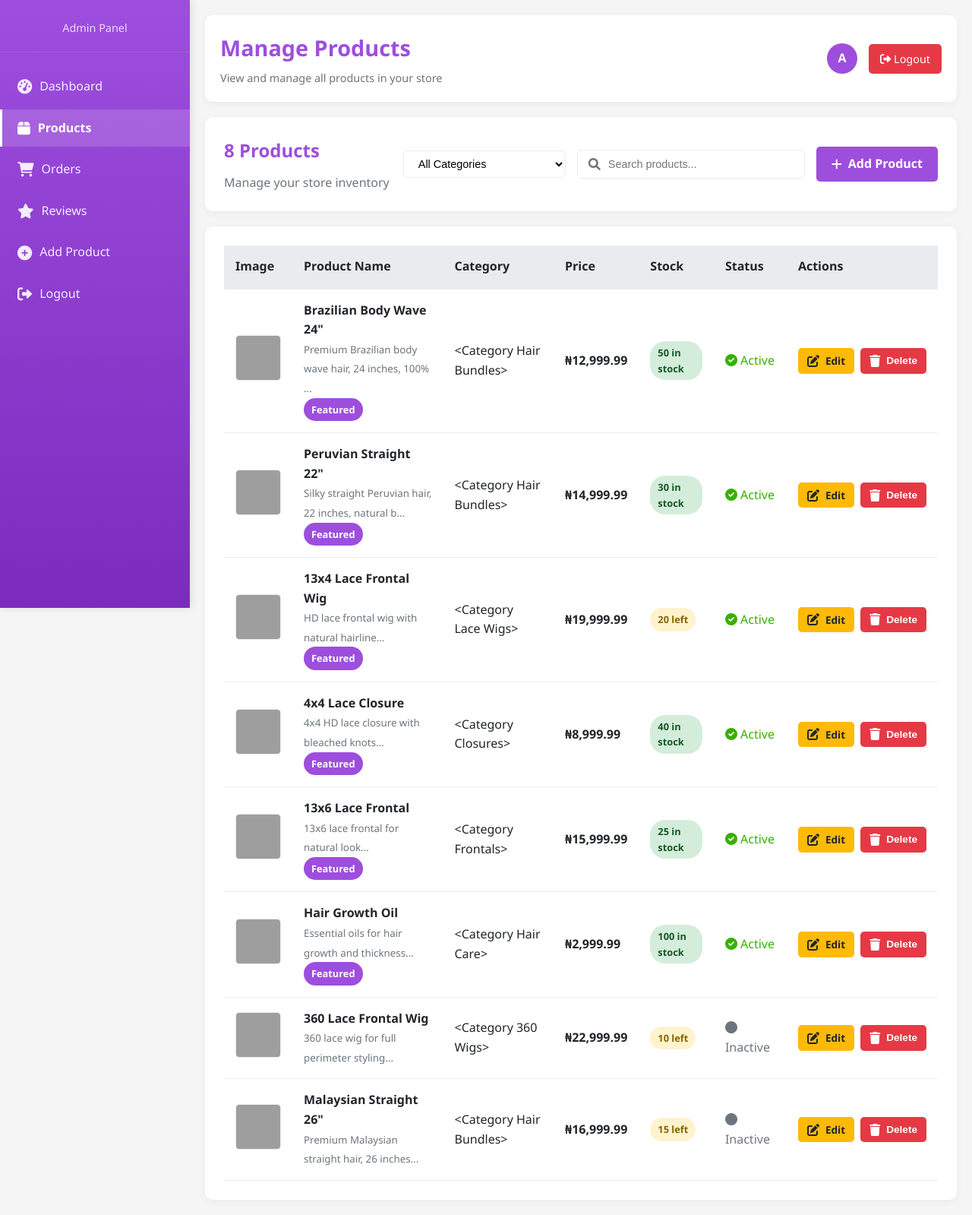
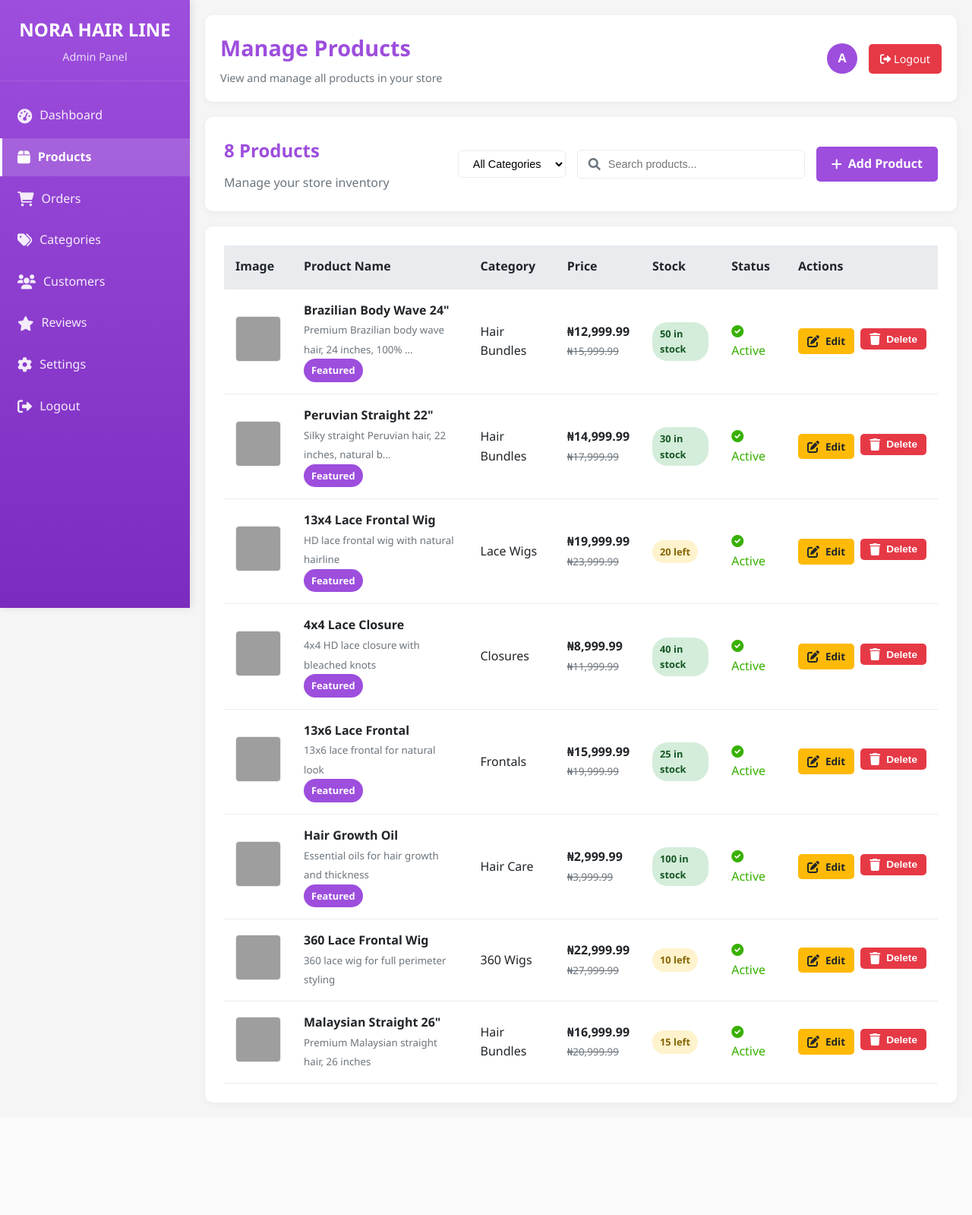
Before and after one commit to arinzepaschal791-code/Hair-Haven-Hub, a Flask app: template templates/admin/products.html in a window 1280 px wide. Shown: the whole page at 76% size. After the commit the page ends 1453 px from the top, so only its background shows below. Run offline with Flask 3, Linux system fonts and the light colour scheme; the template is opened without the code that fills it: values that come from a table or form of the project are taken from there, others are empty; grey boxes are pictures that could not be loaded.

Commit message:
Update products.html

```diff
--- a/templates/admin/products.html
+++ b/templates/admin/products.html
@@ -3,7 +3,8 @@
 <head>
     <meta charset="UTF-8">
     <meta name="viewport" content="width=device-width, initial-scale=1.0">
-    <title>Manage Products - {{ brand_name }} Admin</title>
+    <title>Manage Products - {{ config.brand_name }} Admin</title>
+    <link rel="stylesheet" href="https://cdnjs.cloudflare.com/ajax/libs/font-awesome/6.0.0/css/all.min.css">
     <style>
         :root {
             --primary: #9d4edd;
@@ -558,23 +559,24 @@
             }
         }
     </style>
-    <link rel="stylesheet" href="https://cdnjs.cloudflare.com/ajax/libs/font-awesome/6.0.0/css/all.min.css">
 </head>
 <body>
     <div class="admin-container">
         <!-- Sidebar -->
         <aside class="sidebar">
             <div class="sidebar-header">
-                <h2>{{ brand_name }}</h2>
+                <h2>{{ config.brand_name }}</h2>
                 <p>Admin Panel</p>
             </div>
             <ul class="nav-links">
-                <li><a href="/admin/dashboard"><i class="fas fa-tachometer-alt"></i> <span>Dashboard</span></a></li>
-                <li><a href="/admin/products" class="active"><i class="fas fa-box"></i> <span>Products</span></a></li>
-                <li><a href="/admin/orders"><i class="fas fa-shopping-cart"></i> <span>Orders</span></a></li>
-                <li><a href="/admin/reviews"><i class="fas fa-star"></i> <span>Reviews</span></a></li>
-                <li><a href="/admin/products/add"><i class="fas fa-plus-circle"></i> <span>Add Product</span></a></li>
-                <li><a href="/admin/logout"><i class="fas fa-sign-out-alt"></i> <span>Logout</span></a></li>
+                <li><a href="{{ url_for('admin_dashboard') }}"><i class="fas fa-tachometer-alt"></i> <span>Dashboard</span></a></li>
+                <li><a href="{{ url_for('admin_products') }}" class="active"><i class="fas fa-box"></i> <span>Products</span></a></li>
+                <li><a href="{{ url_for('admin_orders') }}"><i class="fas fa-shopping-cart"></i> <span>Orders</span></a></li>
+                <li><a href="{{ url_for('admin_categories') }}"><i class="fas fa-tags"></i> <span>Categories</span></a></li>
+                <li><a href="{{ url_for('admin_customers') }}"><i class="fas fa-users"></i> <span>Customers</span></a></li>
+                <li><a href="{{ url_for('admin_reviews') }}"><i class="fas fa-star"></i> <span>Reviews</span></a></li>
+                <li><a href="{{ url_for('admin_settings') }}"><i class="fas fa-cog"></i> <span>Settings</span></a></li>
+                <li><a href="{{ url_for('admin_logout') }}"><i class="fas fa-sign-out-alt"></i> <span>Logout</span></a></li>
             </ul>
         </aside>
 
@@ -587,8 +589,8 @@
                     <p>View and manage all products in your store</p>
                 </div>
                 <div class="user-info">
-                    <div class="user-avatar">A</div>
-                    <a href="/admin/logout" class="logout-btn">
+                    <div class="user-avatar">{{ session.get('admin_name', 'A')[0] }}</div>
+                    <a href="{{ url_for('admin_logout') }}" class="logout-btn">
                         <i class="fas fa-sign-out-alt"></i> Logout
                     </a>
                 </div>
@@ -605,9 +607,7 @@
                         <select id="categoryFilter" onchange="filterByCategory()">
                             <option value="">All Categories</option>
                             {% for category in categories %}
-                                <option value="{{ category }}" {% if selected_category == category %}selected{% endif %}>
-                                    {{ category|title }}
-                                </option>
+                                <option value="{{ category.id }}">{{ category.name }}</option>
                             {% endfor %}
                         </select>
                     </div>
@@ -615,7 +615,7 @@
                         <i class="fas fa-search"></i>
                         <input type="text" id="searchInput" placeholder="Search products..." onkeyup="searchProducts()">
                     </div>
-                    <a href="/admin/products/add" class="btn btn-primary">
+                    <a href="{{ url_for('admin_add_product') }}" class="btn btn-primary">
                         <i class="fas fa-plus"></i> Add Product
                     </a>
                 </div>
@@ -640,35 +640,55 @@
                         {% for product in products %}
                         <tr>
                             <td>
-                                <img src="{{ product.image_url or '/static/images/default-product.jpg' }}"
+                                {% if product.image_url %}
+                                <img src="{{ url_for('static', filename='uploads/' + product.image_url) }}"
                                      alt="{{ product.name }}"
                                      class="product-image"
-                                     onerror="this.src='/static/images/default-product.jpg'">
+                                     onerror="this.src='{{ url_for('static', filename='images/default-product.jpg') }}'">
+                                {% else %}
+                                <img src="{{ url_for('static', filename='images/default-product.jpg') }}"
+                                     alt="{{ product.name }}"
+                                     class="product-image">
+                                {% endif %}
                             </td>
                             <td>
                                 <strong>{{ product.name }}</strong>
                                 <br>
-                                <small style="color: var(--gray);">{{ product.description[:50] }}...</small>
+                                <small style="color: var(--gray);">
+                                    {{ product.description[:50] }}{% if product.description|length > 50 %}...{% endif %}
+                                </small>
                                 {% if product.featured %}
                                 <br>
                                 <span class="featured-badge">Featured</span>
                                 {% endif %}
                             </td>
-                            <td>{{ product.category|title }}</td>
                             <td>
-                                <strong>{{ product.formatted_price or ('₦' ~ product.price|string|replace('.0', '')|replace(',', ',')|float|format(',.2f')) }}</strong>
+                                {% if product.category %}
+                                    {{ product.category.name }}
+                                {% else %}
+                                    Uncategorized
+                                {% endif %}
                             </td>
                             <td>
-                                {% if product.stock > 20 %}
-                                <span class="stock-status stock-in">{{ product.stock }} in stock</span>
-                                {% elif product.stock > 0 %}
-                                <span class="stock-status stock-low">{{ product.stock }} left</span>
+                                <strong>{{ product.formatted_price }}</strong>
+                                {% if product.compare_price and product.compare_price > product.price %}
+                                <br>
+                                <small style="color: var(--gray); text-decoration: line-through;">
+                                    {{ format_price(product.compare_price) }}
+                                </small>
+                                {% endif %}
+                            </td>
+                            <td>
+                                {% if product.quantity > 20 %}
+                                <span class="stock-status stock-in">{{ product.quantity }} in stock</span>
+                                {% elif product.quantity > 0 %}
+                                <span class="stock-status stock-low">{{ product.quantity }} left</span>
                                 {% else %}
                                 <span class="stock-status stock-out">Out of stock</span>
                                 {% endif %}
                             </td>
                             <td>
-                                {% if product.featured %}
+                                {% if product.active %}
                                 <span style="color: var(--success);"><i class="fas fa-check-circle"></i> Active</span>
                                 {% else %}
                                 <span style="color: var(--gray);"><i class="fas fa-circle"></i> Inactive</span>
@@ -676,12 +696,14 @@
                             </td>
                             <td>
                                 <div class="action-buttons">
-                                    <a href="/admin/products/edit/{{ product.id }}" class="btn btn-warning btn-sm">
+                                    <a href="{{ url_for('admin_edit_product', id=product.id) }}" class="btn btn-warning btn-sm">
                                         <i class="fas fa-edit"></i> Edit
                                     </a>
-                                    <button class="btn btn-danger btn-sm" onclick="deleteProduct({{ product.id }})">
-                                        <i class="fas fa-trash"></i> Delete
-                                    </button>
+                                    <form method="POST" action="{{ url_for('admin_delete_product', id=product.id) }}" style="display: inline;">
+                                        <button type="submit" class="btn btn-danger btn-sm" onclick="return confirmDelete('{{ product.name }}')">
+                                            <i class="fas fa-trash"></i> Delete
+                                        </button>
+                                    </form>
                                 </div>
                             </td>
                         </tr>
@@ -693,31 +715,13 @@
                     <i class="fas fa-box-open"></i>
                     <h3>No products found</h3>
                     <p>Get started by adding your first product</p>
-                    <a href="/admin/products/add" class="btn btn-primary" style="margin-top: 20px;">
+                    <a href="{{ url_for('admin_add_product') }}" class="btn btn-primary" style="margin-top: 20px;">
                         <i class="fas fa-plus"></i> Add Your First Product
                     </a>
                 </div>
                 {% endif %}
             </div>
         </main>
-    </div>
-
-    <!-- Delete Confirmation Modal -->
-    <div class="modal-overlay" id="deleteModal">
-        <div class="modal">
-            <div class="modal-header">
-                <h3>Delete Product</h3>
-                <button class="modal-close" onclick="closeDeleteModal()">&times;</button>
-            </div>
-            <div class="modal-body">
-                <p>Are you sure you want to delete this product? This action cannot be undone.</p>
-                <p><strong id="productToDeleteName"></strong></p>
-            </div>
-            <div class="modal-footer">
-                <button class="btn btn-secondary" onclick="closeDeleteModal()">Cancel</button>
-                <button class="btn btn-danger" onclick="confirmDelete()">Delete Product</button>
-            </div>
-        </div>
     </div>
 
     <!-- Toast Notification -->
@@ -727,14 +731,11 @@
     </div>
 
     <script>
-        let productToDeleteId = null;
-        let productToDeleteName = '';
-
         // Category filter
         function filterByCategory() {
-            const category = document.getElementById('categoryFilter').value;
-            if (category) {
-                window.location.href = `/admin/products?category=${category}`;
+            const categoryId = document.getElementById('categoryFilter').value;
+            if (categoryId) {
+                window.location.href = `/admin/products?category=${categoryId}`;
             } else {
                 window.location.href = '/admin/products';
             }
@@ -757,49 +758,9 @@
             });
         }
 
-        // Delete product
-        function deleteProduct(productId, productName) {
-            productToDeleteId = productId;
-            productToDeleteName = productName || 'this product';
-            document.getElementById('productToDeleteName').textContent = productName || 'This product';
-            document.getElementById('deleteModal').classList.add('active');
-        }
-
-        // Close delete modal
-        function closeDeleteModal() {
-            productToDeleteId = null;
-            productToDeleteName = '';
-            document.getElementById('deleteModal').classList.remove('active');
-        }
-
-        // Confirm delete
-        async function confirmDelete() {
-            if (!productToDeleteId) return;
-
-            try {
-                const response = await fetch(`/api/admin/products/${productToDeleteId}`, {
-                    method: 'DELETE',
-                    headers: {
-                        'Content-Type': 'application/json'
-                    }
-                });
-
-                const data = await response.json();
-
-                if (data.success) {
-                    showToast('Product deleted successfully', 'success');
-                    setTimeout(() => {
-                        location.reload();
-                    }, 1500);
-                } else {
-                    showToast(data.error || 'Failed to delete product', 'error');
-                }
-            } catch (error) {
-                showToast('Error deleting product', 'error');
-                console.error('Error:', error);
-            }
-
-            closeDeleteModal();
+        // Delete product confirmation
+        function confirmDelete(productName) {
+            return confirm(`Are you sure you want to delete "${productName}"? This action cannot be undone.`);
         }
 
         // Toast functions
@@ -820,18 +781,22 @@
             toast.classList.remove('show');
         }
 
-        // Close modal when clicking outside
-        document.getElementById('deleteModal').addEventListener('click', function(e) {
-            if (e.target === this) {
-                closeDeleteModal();
-            }
-        });
+        // Check for flash messages on page load
+        document.addEventListener('DOMContentLoaded', function() {
+            // Show any flash messages from server
+            const alerts = document.querySelectorAll('.alert');
+            alerts.forEach(alert => {
+                const type = alert.classList.contains('alert-success') ? 'success' :
+                            alert.classList.contains('alert-danger') ? 'error' :
+                            alert.classList.contains('alert-warning') ? 'warning' : 'info';
 
-        // Close modal with Escape key
-        document.addEventListener('keydown', function(e) {
-            if (e.key === 'Escape') {
-                closeDeleteModal();
-            }
+                showToast(alert.textContent.trim(), type);
+
+                // Remove alert after 5 seconds
+                setTimeout(() => {
+                    alert.remove();
+                }, 5000);
+            });
         });
     </script>
 </body>
```
